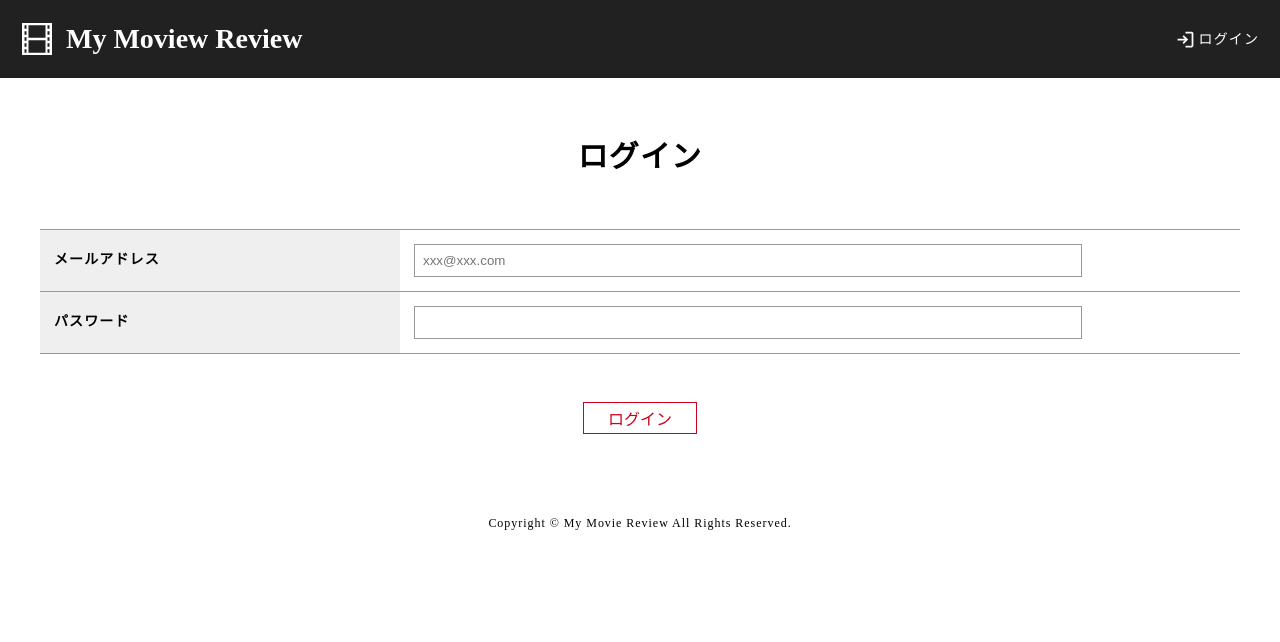
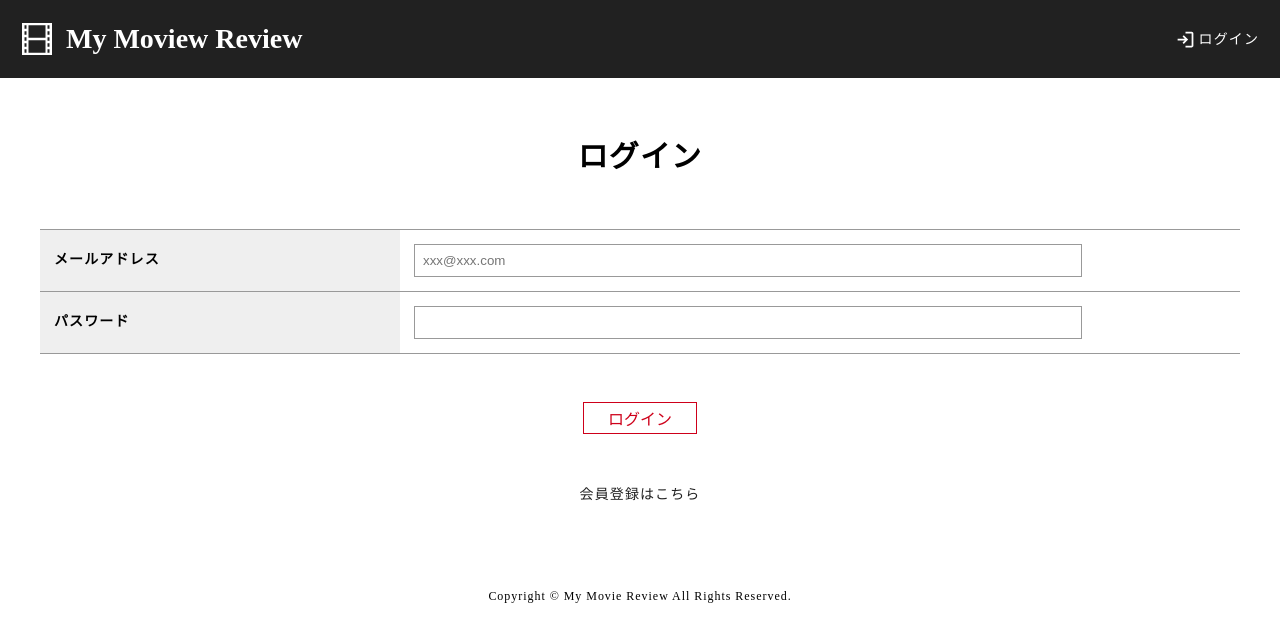
Before and after one commit to MikiyaYamaguchi/my_movie_review, a Next.js app: page /user/login in a window 1280 px wide. Shown: the top 642 px of the page. Built offline with nearby package versions, Linux system fonts and the light colour scheme; no server answers.

Commit message:
ログインページに会員登録ページのリンクテキスト設置

```diff
--- a/app/styles/login.module.scss
+++ b/app/styles/login.module.scss
@@ -19,3 +19,8 @@
     color: var(--text-color-reversal);
   }
 }
+
+.registerLink {
+  text-align: center;
+  margin-top: 4%;
+}
--- a/app/user/login/page.tsx
+++ b/app/user/login/page.tsx
@@ -1,6 +1,7 @@
 "use client";
 import ClientMetadata from "@/app/components/clientMetadata";
 import login from "@/app/styles/login.module.scss";
+import Link from "next/link";
 import { useRouter } from "next/navigation";
 import React, { ChangeEvent, useState } from "react";
 
@@ -89,6 +90,9 @@ const Login = () => {
         </table>
         <button className={login.submit}>ログイン</button>
       </form>
+      <div className={login.registerLink}>
+        <Link href="/user/register">会員登録はこちら</Link>
+      </div>
     </div>
   );
 };
```
